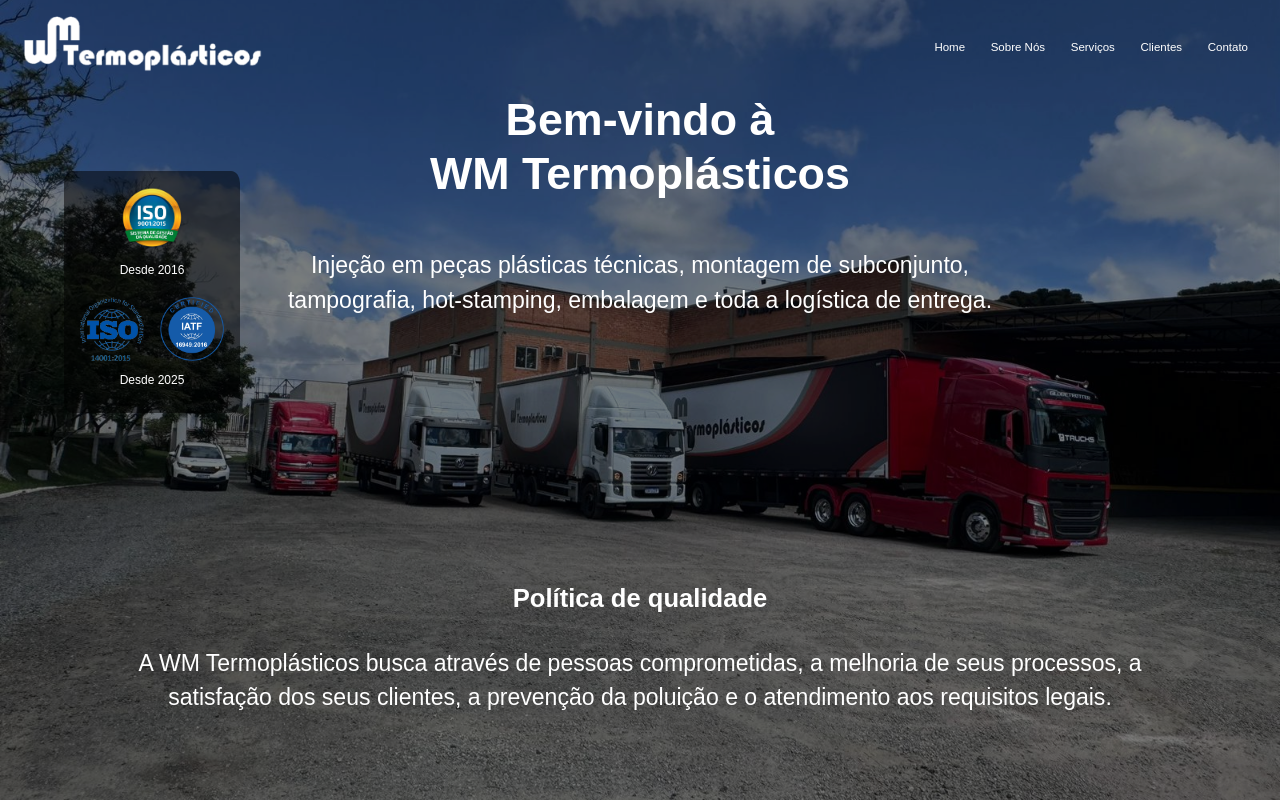
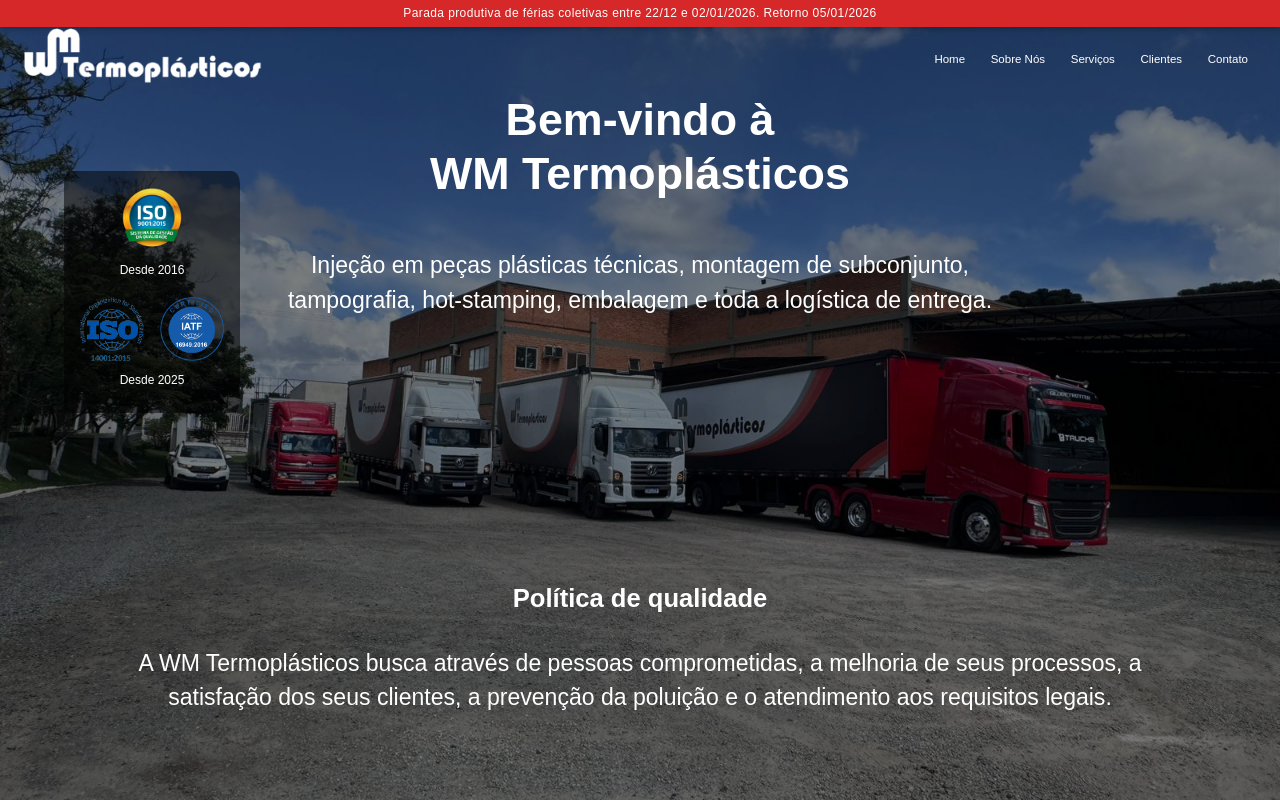
Before and after one commit to Luiz-Malanczyn/WM-Website, a Vue app: page / in a window 1280 px wide. Shown: the top 802 px of the page. Built offline with nearby package versions, Linux system fonts and the light colour scheme.

Commit message:
adicionando mensagem de férias

```diff
--- a/src/components/HomeSection/HomeSection.vue
+++ b/src/components/HomeSection/HomeSection.vue
@@ -2,11 +2,14 @@
 import { useHomeSection } from './composables/useHomeSection'
 import './styles.css'
 
-const { title, description, iso9001Logo, iso14001Logo, iatfLogo } = useHomeSection()
+const { title, description, iso9001Logo, iso14001Logo, iatfLogo, vacationNotice } = useHomeSection()
 </script>
 
 <template>
   <section id="home" class="home-section">
+    <div class="vacation-banner">
+      {{ vacationNotice }}
+    </div>
     <div class="home-content">
       <div class="home-logos-container">
         <img :src="iso9001Logo" alt="ISO 9001" class="iso-logo top-logo">
--- a/src/components/HomeSection/composables/useHomeSection.ts
+++ b/src/components/HomeSection/composables/useHomeSection.ts
@@ -7,12 +7,14 @@
 export const useHomeSection = () => {
   const title = ref('Bem-vindo à \nWM Termoplásticos')
   const description = ref('A WM Termoplásticos busca através de pessoas comprometidas, a melhoria de seus processos, a satisfação dos seus clientes, a prevenção da poluição e o atendimento aos requisitos legais.')
+  const vacationNotice = ref('Parada produtiva de férias coletivas entre 22/12 e 02/01/2026. Retorno 05/01/2026')
 
   return {
     title,
     description,
     iso9001Logo,
     iso14001Logo,
-    iatfLogo
+    iatfLogo,
+    vacationNotice
   }
 }
--- a/src/components/HomeSection/styles.css
+++ b/src/components/HomeSection/styles.css
@@ -75,6 +75,23 @@
   display: block;
 }
 
+.vacation-banner {
+  width: 100%;
+  text-align: center;
+  background: #d62828;
+  color: white;
+  padding: 0.8vh 1vw;
+  font-weight: 500;
+  font-size: 1.5vh;
+  letter-spacing: 0.4px;
+  position: fixed;
+  top: 0;
+  left: 0;
+  z-index: 2000;
+  box-shadow: 0 2px 6px rgba(0,0,0,0.25);
+}
+
+
 @media (max-width: 768px) {
   .home-section {
     min-height: 100vh;
@@ -128,4 +145,8 @@
     font-size: 2.5vw;
     max-width: 100vw;
   }
+
+  .vacation-banner {
+    font-size: 2vw;
+  }
 }
--- a/src/components/NavBar/styles.css
+++ b/src/components/NavBar/styles.css
@@ -8,6 +8,7 @@
   top: 0;
   z-index: 100;
   transition: background-color 0.3s ease;
+  padding-top: 3vh;
 }
 
 .navbar.scrolled {
```
